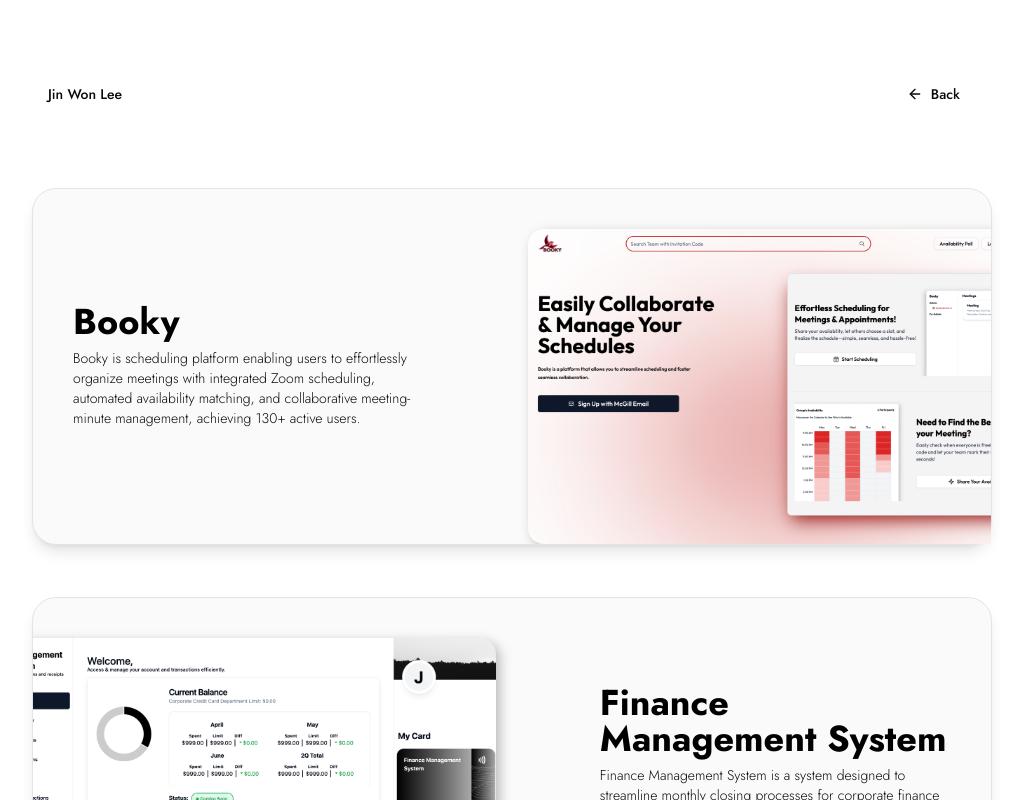
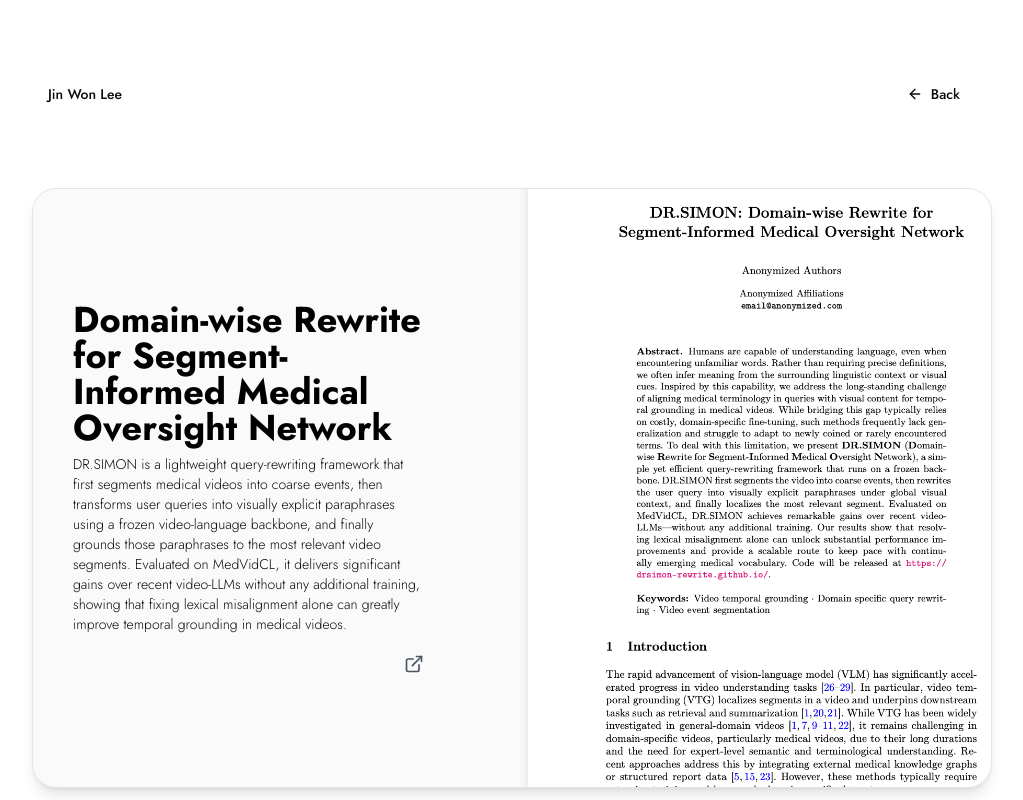
Before and after one commit to jinleevv/jinleevv.dev, a React (Vite) app: page /projects in a window 1280 px wide. Shown: the top 800 px of the page, without its empty margins (128-1151 px from the left). Built offline with nearby package versions, Linux system fonts and the light colour scheme; a web font is replaced by a local one.

Commit message:
Update projects

```diff
--- a/src/pages/Projects.tsx
+++ b/src/pages/Projects.tsx
@@ -1,23 +1,33 @@
 import { motion } from "framer-motion";
 import { Label } from "@/components/ui/label";
 import { Button } from "@/components/ui/button";
-import { useNavigate } from "react-router-dom"; // Import useNavigate
+import { useNavigate } from "react-router-dom";
 import Footer from "@/features/Footer";
 import { ArrowLeft } from "lucide-react";
 import { useEffect, useState } from "react";
+import { LuExternalLink } from "react-icons/lu";
 
 const projects = [
+  {
+    path: "/DRSIMON.png",
+    name: "Domain-wise Rewrite for Segment-Informed Medical Oversight Network",
+    description:
+      "DR.SIMON is a lightweight query-rewriting framework that first segments medical videos into coarse events, then transforms user queries into visually explicit paraphrases using a frozen video-language backbone, and finally grounds those paraphrases to the most relevant video segments. Evaluated on MedVidCL, it delivers significant gains over recent video-LLMs without any additional training, showing that fixing lexical misalignment alone can greatly improve temporal grounding in medical videos.",
+    link: "https://drsimon-rewrite.github.io/",
+  },
   {
     path: "/Booky.png",
     name: "Booky",
     description:
       "Booky is scheduling platform enabling users to effortlessly organize meetings with integrated Zoom scheduling, automated availability matching, and collaborative meeting-minute management, achieving 130+ active users.",
+    link: "https://github.com/jinleevv/Booky",
   },
   {
     path: "/FinanceManagementSystem.png",
     name: "Finance Management System",
     description:
       "Finance Management System is a system designed to streamline monthly closing processes for corporate finance departments. It enables users to efficiently manage and track corporate card transactions and associated receipt images, ensuring smooth month-end closing operations.",
+    link: "https://github.com/jinleevv/finance-management-system",
   },
 ];
 
@@ -69,27 +79,43 @@
         transition={{
           duration: 0.7,
         }}
-        className="flex flex-col w-full justify-center items-center space-y-1 md:space-y-3 mb-12"
+        className="flex flex-col w-full items-center space-y-5 md:space-y-10 mb-12 p-2 md:p-0"
       >
-        {projects.map((project, index) => (
+        {projects.map((project, index) => {
+          const displayName =
+            isMobile && index === 0 ? "DR.SIMON" : project.name;
+          return (
             <div
               key={index}
-            className={`grid md:flex border w-3/4 rounded-3xl shadow-lg bg-zinc-50 mb-10 ${
-              index % 2 !== 0 ? "flex-row-reverse" : "flex-row"
-            }`}
+              className={`flex flex-col md:flex-row ${
+                index % 2 !== 0 ? "md:flex-row-reverse" : ""
+              }
+            w-full max-h-[600px] md:w-3/4 border rounded-3xl shadow-lg bg-zinc-50`}
             >
               {/* Text Section */}
               <div className="w-full md:w-3/4 px-10 py-7 md:p-10 flex flex-col justify-center">
                 <Label className="text-4xl font-bold text-black leading-none">
-                {project.name}
+                  {displayName}
                 </Label>
                 <Label className="mt-2 text-sm font-light">
                   {project.description}
                 </Label>
+                <div className="flex w-full justify-end mt-5">
+                  {project.link && (
+                    <a
+                      href={project.link}
+                      target="_blank"
+                      rel="noopener noreferrer"
+                      className="text-xl text-gray-600 hover:text-black"
+                    >
+                      <LuExternalLink />
+                    </a>
+                  )}
+                </div>
               </div>
 
               {/* Image Section */}
-            <div className="flex items-center justify-center w-full overflow-hidden p-2 md:p-0">
+              <div className="flex items-center justify-center w-full overflow-hidden rounded-3xl p-2 md:p-0">
                 <motion.img
                   src={project.path}
                   alt={project.name}
@@ -103,12 +129,15 @@
                     filter: "drop-shadow(6px 6px 8px rgba(0, 0, 0, 0.25))",
                   }}
                   className={`w-full h-auto md:mt-10 max-w-none rounded-2xl object-cover ${
-                  index % 2 !== 0 ? "md:mr-32 2xl:mr-44" : "md:ml-32 2xl:ml-44"
+                    index % 2 !== 0
+                      ? "md:mr-32 2xl:mr-44"
+                      : "md:ml-32 2xl:ml-44"
                   }`}
                 />
               </div>
             </div>
-        ))}
+          );
+        })}
       </motion.div>
 
       <Footer />
```
Also changed, not shown: public/DRSIMON.png (added). Lines whose indentation alone changed are shown as unchanged.
